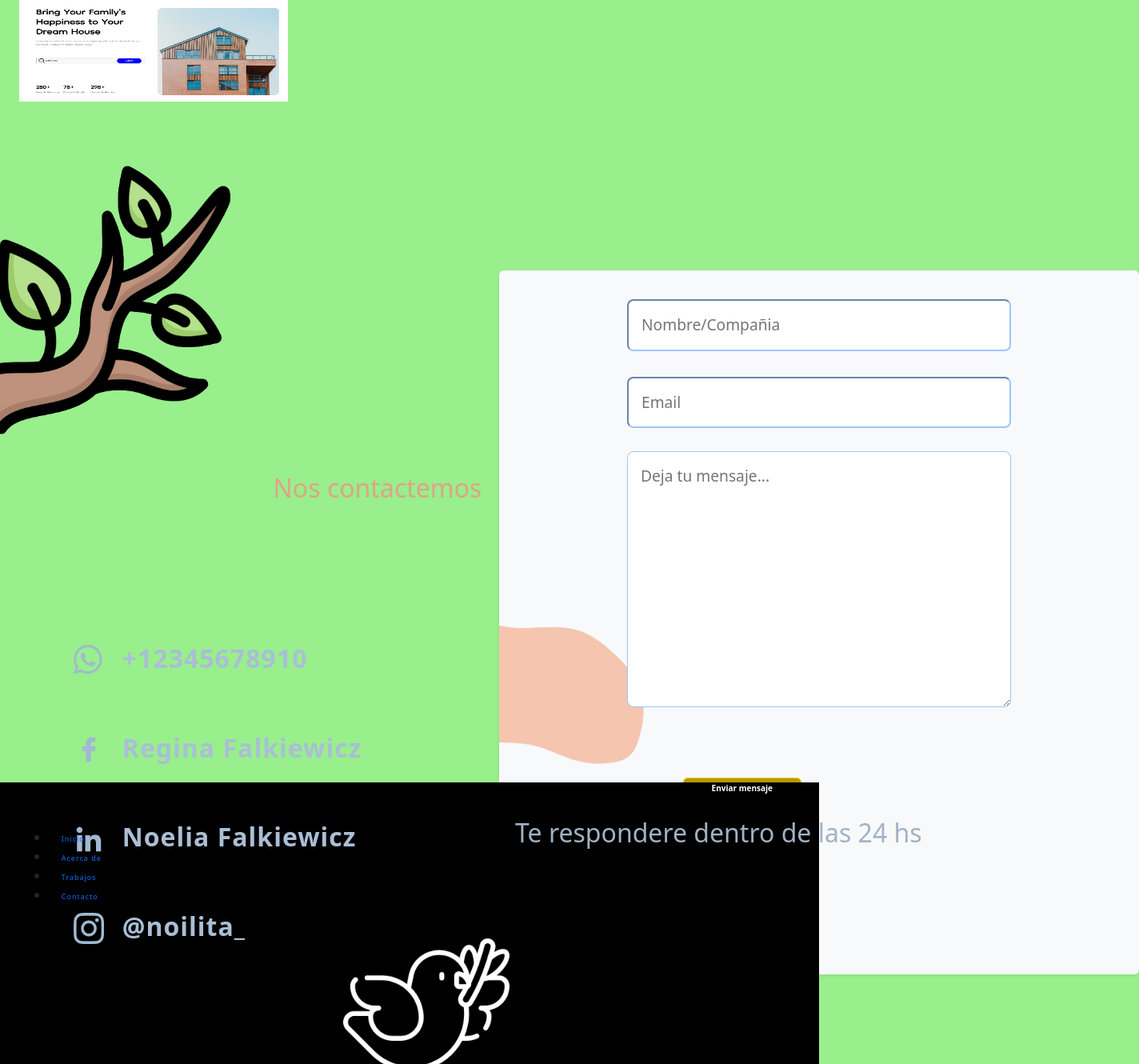
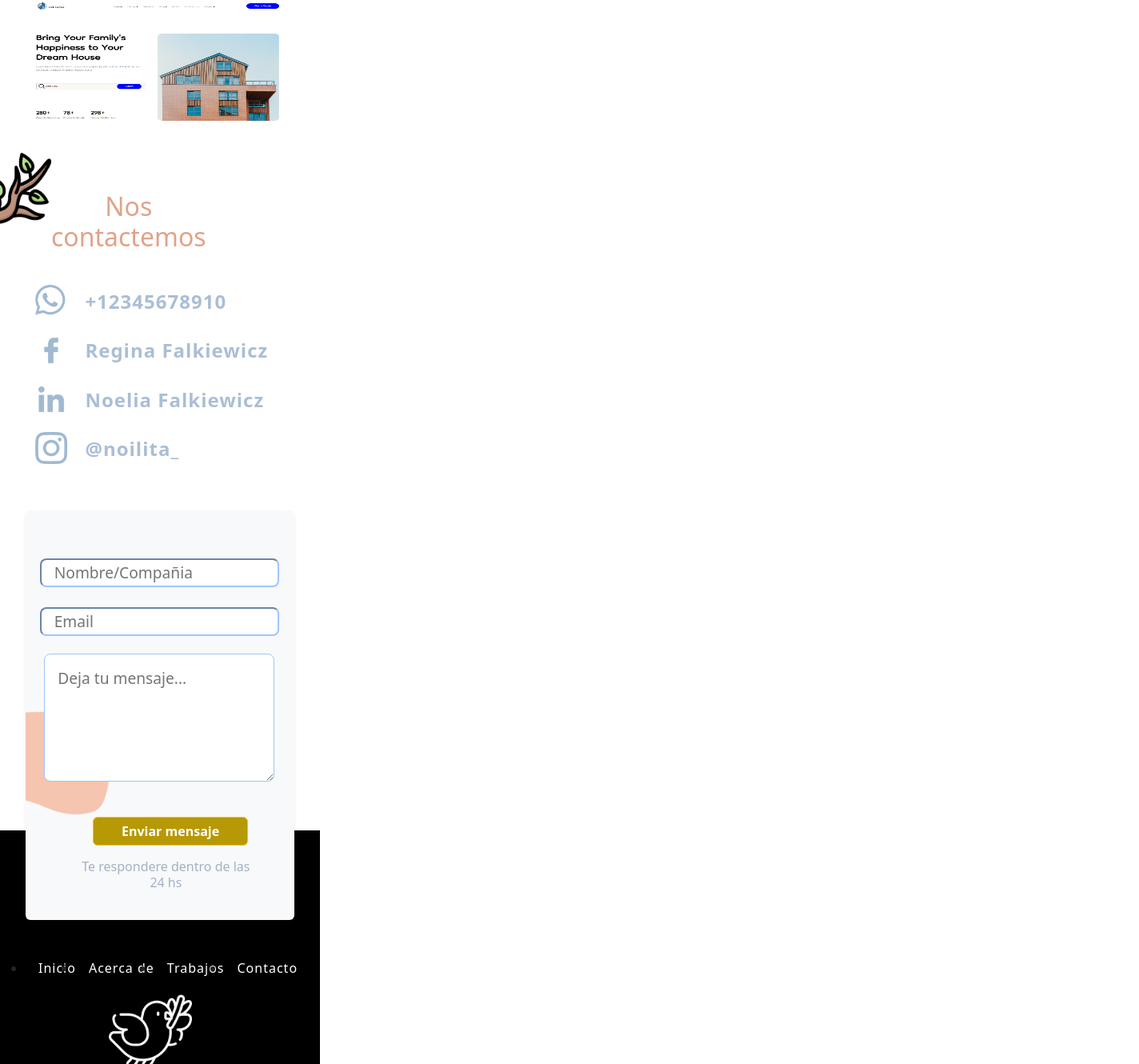
Before and after one commit to noeliafalkiewicz/TPFinal-ReactVite, a React (Vite) app: page / in a window 1024 px wide. Shown: the part 1228-2558 px from the top of the page at 80% size, 1424 px wide, since content can reach past the window. Built offline with nearby package versions, Linux system fonts and the light colour scheme.

Commit message:
termine responsive rama, redes, formulario, footer

```diff
--- a/src/componentes/About.css
+++ b/src/componentes/About.css
@@ -189,7 +189,7 @@ p{
 @media (min-width:769px) and (max-width:1279px){
   .Titulo{
     font-size:2rem ;
-    margin-left: -5rem;
+    text-align: center;
     margin-top: 3rem;
   }
 }
--- a/src/componentes/DibujoYTitulo.css
+++ b/src/componentes/DibujoYTitulo.css
@@ -1,5 +1,86 @@
+
+.grupo{
+    width: 100%;
+}
+@media (min-width:769px) and (max-width:1279px){
+    .grupo{
+      display: flex;
+       width:10rem ;
+       height: 5rem;
+       margin-right: 0;
+       margin-top: 2rem;
+    }
+  }
+  @media (min-width:481px) and (max-width:768px){
+    .grupo{
+      flex-wrap: wrap;
+      width:25rem ;
+      height: 5rem;
+      margin-top: 2rem;
+      margin-left: 2rem;
+
+    }
+  }
+  @media (min-width:320px) and (max-width:480px){
+    .grupo{
+      flex-wrap: wrap;
+      width:25rem ;
+      height: 5rem;
+      margin-top: 2rem;
+      margin-left: 2rem;
+    }
+  }
+
+
+
 .Rama{
     width: 21rem;
     margin-top: 5rem;
     margin-left: -3rem;
 }
+@media (min-width:769px) and (max-width:1279px){
+    .Rama{
+       width: 6rem;
+       height: 6rem;
+       margin-top: 0rem;
+       margin-left: -2rem;
+
+    }
+  }
+  @media (min-width:481px) and (max-width:768px){
+    .Rama{
+      width: 6rem;
+      height: 6rem;
+      margin-top: 1rem;
+      margin-left: -3rem;
+    }
+  }
+  @media (min-width:320px) and (max-width:480px){
+    .Rama{
+      width: 6rem;
+      height: 6rem;
+      margin-top: 1rem;
+      margin-left: -3rem;
+    }
+  }
+
+
+/*.Titulo{
+
+}
+
+  @media (min-width:769px) and (max-width:1279px){
+    .Titulo{
+
+    }
+  }
+  @media (min-width:481px) and (max-width:768px){
+    .Caja1{
+       height: 10rem;
+    }
+  }
+  @media (min-width:320px) and (max-width:480px){
+    .Caja1{
+       height: 10rem;
+    }
+  }*/
--- a/src/componentes/DibujoYTitulo.jsx
+++ b/src/componentes/DibujoYTitulo.jsx
@@ -5,7 +5,7 @@ function DibujoYTitulo () {
 
     return (
 
-        <div>
+        <div className='grupo'>
           <img className='Rama'  src={rama}/>
           <h4 className='Titulo'>Nos contactemos</h4>
 
--- a/src/componentes/Footer.css
+++ b/src/componentes/Footer.css
@@ -2,15 +2,98 @@
     background-color: black;
     width: 100%;
     height: 25rem;
-    margin-top: -18rem;
+    margin-top: 5rem;
+}
+@media (min-width:769px) and (max-width:1279px){
+    .Footer{
+       width: 25rem;
+       height: 20rem;
+       margin-top: -10rem;
+    }
+  }
+  @media (min-width:481px) and (max-width:768px){
+    .Footer{
+        width: 25rem;
+        height: 20rem;
+        margin-top: -10rem;
+    }
+  }
+  @media (min-width:320px) and (max-width:480px){
+    .Footer{
+        width: 25rem;
+        height: 20rem;
+        margin-top: -10rem;
+    }
+  }
 
-}
+
 
 .NavFooter{
     padding-top: 3.5rem;
     padding-left: 1.8rem;
 
+}
 
+@media (min-width:769px) and (max-width:1279px){
+    .NavFooter{
+       width: 25rem;
+       height: 20rem;
+       margin-top: -5rem;
+       padding-top: 10rem;
+       padding-left:0rem ;
+    }
+  }
+  @media (min-width:481px) and (max-width:768px){
+    .NavFooter{
+        width: 25rem;
+        height: 20rem;
+        margin-top: -5rem;
+        padding-top: 9rem;
+        padding-left:1rem ;
+    }
+  }
+  @media (min-width:320px) and (max-width:480px){
+    .NavFooter{
+        width: 25rem;
+        height: 20rem;
+        margin-top: -5rem;
+        padding-top: 10rem;
+        padding-left:1rem ;
+    }
+  }
+
+
+.Nav{
+    display: flex;
+}
+
+.palabra{
+    color:white;
+
+}
+@media (min-width:769px) and (max-width:1279px){
+    .palabra{
+       font-size: 1rem;
+       text-align: center;
+    }
+  }
+  @media (min-width:481px) and (max-width:768px){
+    .palabra{
+        font-size: 0.5rem;
+        text-align: center;
+    }
+  }
+  @media (min-width:320px) and (max-width:480px){
+    .palabra{
+        font-size: 0.5rem;
+        text-align: center;
+    }
+  }
+
+
+.palabra:hover{
+    color:rgb(234, 129, 129);
+    transform: scale(1.5);
 }
 
 .Paloma{
@@ -18,3 +101,24 @@
     margin-left: 25rem;
     margin-top: 1rem;
 }
+@media (min-width:769px) and (max-width:1279px){
+    .Paloma{
+       width: 6.5rem;
+       margin-left: 8.5rem;
+       margin-top: 0rem;
+    }
+  }
+  @media (min-width:481px) and (max-width:768px){
+    .Paloma{
+        width: 6.5rem;
+        margin-left: 8.5rem;
+        margin-top: 0rem;
+    }
+  }
+  @media (min-width:320px) and (max-width:480px){
+    .Paloma{
+        width: 6.5rem;
+        margin-left: 8.5rem;
+        margin-top: 0rem;
+    }
+  }
--- a/src/componentes/Footer.jsx
+++ b/src/componentes/Footer.jsx
@@ -9,19 +9,19 @@ function Footer () {
           <nav className='NavFooter'>
           <ul className="Nav justify-content-start">
                      <li className="Nav-item">
-                       <a className="Link-light link-offset-2 link-offset-3-hover link-underline
+                       <a className="palabra Link-light link-offset-2 link-offset-3-hover link-underline
                        link-underline-opacity-0 link-underline-opacity-50-hover link-opacity-50-hover" href='#Header'>Inicio</a>
                      </li>
                     <li className="Nav-item">
-                       <a className="Link-light link-offset-2 link-offset-3-hover link-underline
+                       <a className="palabra Link-light link-offset-2 link-offset-3-hover link-underline
                        link-underline-opacity-0 link-underline-opacity-50-hover link-opacity-50-hover" href='#encabezado'>Acerca de</a>
                     </li>
                     <li className="Nav-item">
-                       <a className="Link-light link-offset-2 link-offset-3-hover link-underline
+                       <a className="palabra Link-light link-offset-2 link-offset-3-hover link-underline
                        link-underline-opacity-0 link-underline-opacity-50-hover link-opacity-50-hover" href='#trabajos'>Trabajos</a>
                     </li>
                     <li className="Nav-item">
-                       <a className="Link-light link-offset-2 link-offset-3-hover link-underline
+                       <a className="palabra Link-light link-offset-2 link-offset-3-hover link-underline
                        link-underline-opacity-0 link-underline-opacity-50-hover link-opacity-50-hover" href='#contacto'>Contacto</a>
                     </li>
                </ul>
--- a/src/componentes/Formulario.css
+++ b/src/componentes/Formulario.css
@@ -1,39 +1,206 @@
+.Contacto{
+    width: 100rem;
+}
+@media (min-width:769px) and (max-width:1279px){
+    .Contacto{
+       width: 23rem;
+       margin-left: 0;
+    }
+  }
+  @media (min-width:481px) and (max-width:768px){
+    .Contacto{
+        width: 23rem;
+        margin-left: 0;
+    }
+  }
+  @media (min-width:320px) and (max-width:480px){
+    .Contacto{
+        width: 23rem;
+        margin-left: 0;
+    }
+  }
+
+
+
 
 .Formulario{
-    width: 50rem;
+    width: 55rem;
     height: 55rem;
-    margin-left: 39rem;
+    margin-left: 45rem;
     margin-right: -1rem;
     margin-top: -42rem;
     padding-top: 5rem;
+    margin-bottom: 10rem;
     overflow: hidden;
+    position: absolute;
+}
+@media (min-width:769px) and (max-width:1279px){
+    .Formulario{
+       width: 21rem;
+       height: 32rem;
+       position: relative;
+       margin-left: 2rem;
+       margin-top: 3.5rem;
+
+    }
+  }
+  @media (min-width:481px) and (max-width:768px){
+    .Formulario{
+        width: 21rem;
+        height: 32rem;
+        position: relative;
+        margin-left: 2rem;
+        margin-top: 12rem;
+    }
+  }
+  @media (min-width:320px) and (max-width:480px){
+    .Formulario{
+        width: 21rem;
+        height: 32rem;
+        position: relative;
+        margin-left: 2rem;
+        margin-top: 12rem;
+    }
+  }
+
+.Contenidoformulario{
+    margin-top: 2rem;
+}
+@media (min-width:769px) and (max-width:1279px){
+    .Contenidoformulario{
+       margin-top: 0;
+       height: 30rem;
+    }
+  }
+  @media (min-width:481px) and (max-width:768px){
+    .Contenidoformulario{
+        margin-top: 0;
+        height: 30rem;
+    }
+  }
+  @media (min-width:320px) and (max-width:480px){
+    .Contenidoformulario{
+        margin-top: 0;
+        height: 30rem;
+    }
+  }
 
 
-}
-
 .Mancharosaformulario{
-    width: 20rem;
+    width: 30rem;
     margin-left: -8rem;
-    margin-top: -9rem;
+    margin-top: -15rem;
     z-index: 1;
 }
+@media (min-width:769px) and (max-width:1279px){
+    .Mancharosaformulario{
+       width: 15rem;
+       margin-top: 2rem;
+    }
+  }
+  @media (min-width:481px) and (max-width:768px){
+    .Mancharosaformulario{
+        width: 15rem;
+        margin-top: 2rem;
+    }
+  }
+  @media (min-width:320px) and (max-width:480px){
+    .Mancharosaformulario{
+        width: 15rem;
+        margin-top: 2rem;
+    }
+  }
+
 
 
 .Form-group{
     display: flex;
     justify-content: center;
+}
+@media (min-width:769px) and (max-width:1279px){
+    .Form-group{
+       width: 18rem;
+       height: 2.3rem;
+       margin-left: 1.2rem;
+       margin-top: 1.5rem;
+    }
+  }
+  @media (min-width:481px) and (max-width:768px){
+    .Form-group{
+        width: 18rem;
+        height: 2.3rem;
+        margin-left: 1.2rem;
+        margin-top: 1.5rem;
+    }
+  }
+  @media (min-width:320px) and (max-width:480px){
+    .Form-group{
+        width: 18rem;
+        height: 2.3rem;
+        margin-left: 1.2rem;
+        margin-top: 1.5rem;
+    }
+  }
 
-}
+
 
 .Boton{
-    margin-left: 14.1rem;
+    margin-left: 18rem;
     margin-top: -0.5rem;
     margin-bottom: 2rem;
 }
+@media (min-width:769px) and (max-width:1279px){
+    .Boton{
+        margin-left: 5rem;
+        margin-top: -1rem;
+        margin-bottom: 2rem;
+        font-size: 1rem;
+    }
+  }
+  @media (min-width:481px) and (max-width:768px){
+    .Boton{
+        margin-left: 5rem;
+        margin-top: -1rem;
+        margin-bottom: 2rem;
+        font-size: 1rem;
+    }
+  }
+  @media (min-width:320px) and (max-width:480px){
+    .Boton{
+        margin-left: 5rem;
+        margin-top: -1rem;
+        margin-bottom: 2rem;
+        font-size: 1rem;
+    }
+  }
+
 
 .Comentario{
     font-size: 2rem;
+    margin-left: 13rem;
 }
+@media (min-width:769px) and (max-width:1279px){
+    .Comentario{
+        font-size: 1rem;
+        margin-left: 4rem;
+        margin-top: -1rem;
+    }
+  }
+  @media (min-width:481px) and (max-width:768px){
+    .Comentario{
+        font-size: 1rem;
+        margin-left: 4rem;
+        margin-top: -1rem;
+    }
+  }
+  @media (min-width:320px) and (max-width:480px){
+    .Comentario{
+        font-size: 1rem;
+        margin-left: 4rem;
+        margin-top: -1rem;
+    }
+  }
+
 
 input{
     width: 30rem;
@@ -42,8 +209,24 @@ input{
     padding-top: 1rem;
     padding-bottom: 1rem;
     padding-left: 1rem;
+}
 
-}
+@media (min-width:769px) and (max-width:1279px){
+    .input{
+       width: 15rem;
+    }
+  }
+  @media (min-width:481px) and (max-width:768px){
+    .input{
+       width: 15rem;
+    }
+  }
+  @media (min-width:320px) and (max-width:480px){
+    .input{
+       width: 15rem;
+    }
+  }
+
 
 .Texto{
     height: 20rem;
@@ -56,3 +239,27 @@ input{
     padding-left: 1rem;
 
 }
+@media (min-width:769px) and (max-width:1279px){
+    .Texto{
+         width: 20rem;
+         height: 10rem;
+         margin-top: 1.8rem;
+
+    }
+  }
+  @media (min-width:481px) and (max-width:768px){
+    .Texto{
+        width: 20rem;
+        height: 10rem;
+        margin-top: 1.8rem;
+
+    }
+  }
+  @media (min-width:320px) and (max-width:480px){
+    .Texto{
+        width: 20rem;
+        height: 10rem;
+        margin-top: 1.8rem;
+
+    }
+  }
--- a/src/componentes/Formulario.jsx
+++ b/src/componentes/Formulario.jsx
@@ -9,7 +9,7 @@ function Formulario (){
 
 
     return(
-      <div id='contacto' className='Row my-5 justify-content-md-center'>
+      <div id='contacto' className='Contacto Row my-5 justify-content-md-center'>
          <div className='Formulario shadow-sm p-1 mb-3 bg-body-tertiary rounded col-md-5'>
             <form className='Contenidoformulario' action="https://formspree.io/f/mdorkgov"
   method="POST">
--- a/src/componentes/Header.css
+++ b/src/componentes/Header.css
@@ -143,7 +143,7 @@ header{
     justify-content: space-around;
     margin-top: -1rem;
     padding-top: 2.5rem;
-    margin-right: 3rem;
+    margin-right: 5rem;
     color: rgb(222, 101, 101);
 }
 
--- a/src/componentes/Principal.css
+++ b/src/componentes/Principal.css
@@ -145,7 +145,7 @@
 .container{
     margin-left: 8rem;
     margin-top: 2rem;
-    width:130vw;
+    width:140vw;
     height: 38rem;
 }
 
@@ -173,9 +173,7 @@
 
 
 /*---------------------------------------------------------*/
-body{
-  background-color: #98ef8c;
-}
+
 
 
 .ContenedorSecundario{
--- a/src/componentes/Redes.css
+++ b/src/componentes/Redes.css
@@ -1,25 +1,89 @@
 
 .Bloque{
     margin-top: 6rem;
-    margin-left: 2rem;
+    margin-left: 4rem;
     width: 40rem;
+}
 
-}
+@media (min-width:769px) and (max-width:1279px){
+    .Bloque{
+       margin-left: 2rem;
+    }
+  }
+  @media (min-width:481px) and (max-width:768px){
+    .Bloque{
+       margin-left: 2rem;
+    }
+  }
+  @media (min-width:320px) and (max-width:480px){
+    .Bloque{
+       margin-left: 2rem;
+    }
+  }
+
 .Datos{
     display: flex;
     margin-left: 1rem;
     margin-top: 5rem;
     margin-bottom: 5rem;
-    width: 40rem;
+    width: 35rem;
 }
 
+@media (min-width:769px) and (max-width:1279px){
+  .Datos{
+     width: 30rem;
+     margin-left: -2rem;
+     margin-top: 0;
+     margin-bottom: 2rem;
+  }
+}
+@media (min-width:481px) and (max-width:768px){
+  .Datos{
+    width: 30rem;
+    margin-left: -2rem;
+    margin-top: 3rem;
+    margin-bottom: 2rem;
+  }
+}
+@media (min-width:320px) and (max-width:480px){
+  .Datos{
+    width: 30rem;
+    margin-left: -2rem;
+    margin-top: 3rem;
+    margin-bottom: 2rem;
+  }
+}
+
+
 .Log{
-    width: 2.4rem;
-    height: 2.4rem;
+    /*width: 2.4rem;
+    height: 2.4rem;*/
+    width: 3.1rem;
+    height: 3.1rem;
     margin-left: 1rem;
     margin-top: -0.9rem;
 
 }
+
+@media (min-width:769px) and (max-width:1279px){
+  .Log{
+     width: 2.5rem;
+     height: 2.5rem;
+  }
+}
+@media (min-width:481px) and (max-width:768px){
+  .Log{
+    width: 2.5rem;
+    height: 2.5rem;
+  }
+}
+@media (min-width:320px) and (max-width:480px){
+  .Log{
+    width: 2.5rem;
+    height: 2.5rem;
+  }
+}
+
 
 .Log:hover{
     transform: scale(1.2);
@@ -27,15 +91,32 @@
 
 
 .Info{
-    font-size: 2rem;
+    font-size: 2.2rem;
     margin-left:1.4rem;
     margin-top: 1rem;
     padding-top: 0.5rem;
     color: #aabed5;
-    width: 20rem;
+    width: 10rem;
     display: inline;
 
 }
+
+@media (min-width:769px) and (max-width:1279px){
+  .Info{
+     font-size: 1.5rem;
+  }
+}
+@media (min-width:481px) and (max-width:768px){
+  .Info{
+     font-size:1.5rem ;
+  }
+}
+@media (min-width:320px) and (max-width:480px){
+  .Info{
+     font-size: 1.5rem;
+  }
+}
+
 
 .Info:hover{
     text-decoration: underline;
@@ -45,6 +126,21 @@
 .ContenedorRedesyFormulario{
     display: flex;
 }
+@media (min-width:769px) and (max-width:1279px){
+    .ContenedorRedesyFormulario{
+       width: 23rem;
+    }
+  }
+  @media (min-width:481px) and (max-width:768px){
+    .ContenedorRedesyFormulario{
+       width:23rem ;
+    }
+  }
+  @media (min-width:320px) and (max-width:480px){
+    .ContenedorRedesyFormulario{
+       width:23rem ;
+    }
+  }
 
 a{
     text-decoration-line: none;
@@ -53,6 +149,6 @@ a{
 }
 
 span{
-    width: 30rem;
+    width: 50rem;
 
 }
--- a/src/componentes/Work.css
+++ b/src/componentes/Work.css
@@ -7,6 +7,7 @@
     .work{
        width: 20rem;
        margin-left: 4rem;
+       margin-top: -3rem;
   }
   }
   @media (min-width:481px) and (max-width:768px){
```
Also changed, not shown: src/componentes/Dibujos.css (+6 -6 lines).
